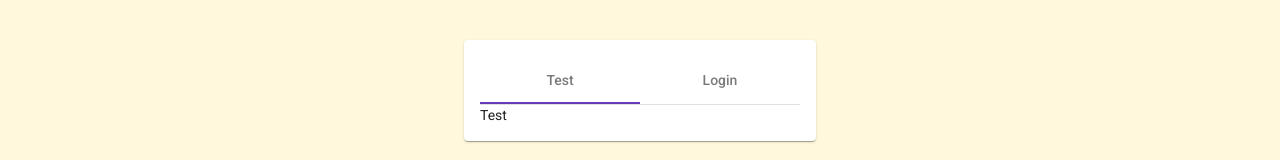
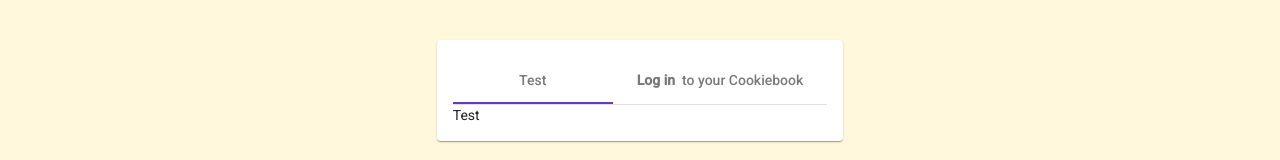
Before and after one commit to MyCookieBook/CookieBookFE, an Angular app: page / in a window 1280 px wide. Shown: the part 535-695 px from the top of the page. Built offline with nearby package versions, Linux system fonts and the light colour scheme.

Commit message:
Change placeholders

```diff
--- a/src/app/login-data/login-data.component.html
+++ b/src/app/login-data/login-data.component.html
@@ -2,18 +2,21 @@
 <p>
   <mat-form-field hideRequiredMarker="true" floatLabel="auto">
     <mat-label>E-Mail</mat-label>
-    <input matInput required>
+    <input matInput placeholder="Enter your Mail address" required>
   </mat-form-field>
 </p>
 <p>
   <mat-form-field hideRequiredMarker="true" floatLabel="auto">
     <mat-label>Password</mat-label>
-    <input matInput [type]="hidePassword ? 'password' : 'text'">
-    <button mat-icon-button matSuffix (click)="hide = !hide" [attr.aria-label]="'Hide password'" [attr.aria-pressed]="hide">
-      <mat-icon>{{hide ? 'visibility_off' : 'visibility'}}</mat-icon>
+    <input matInput [type]="hidePassword ? 'password' : 'text'" placeholder="Enter your Password">
+    <button mat-icon-button
+            matSuffix (click)="hidePassword = !hidePassword"
+            [attr.aria-label]="'Hide password'"
+            [attr.aria-pressed]="hidePassword">
+      <mat-icon>{{hidePassword ? 'visibility_off' : 'visibility'}}</mat-icon>
     </button>
   </mat-form-field>
 </p>
 <div class="div-margin">
-  <button mat-raised-button color="primary">Login</button>
+  <button mat-raised-button color="primary">Log in</button>
 </div>
--- a/src/app/login-data/login-data.component.ts
+++ b/src/app/login-data/login-data.component.ts
@@ -1,4 +1,5 @@
 import { Component, OnInit } from '@angular/core';
+import {MatIconModule} from '@angular/material/icon';
 
 @Component({
   selector: 'app-login-data',
--- a/src/app/login-page/login-page.component.html
+++ b/src/app/login-page/login-page.component.html
@@ -20,7 +20,7 @@
           Test
         </mat-tab>
         <mat-tab>
-          <ng-template mat-tab-label>Login</ng-template>
+          <ng-template mat-tab-label><b>Log in</b> &nbsp; to your Cookiebook</ng-template>
           <app-login-data></app-login-data>
         </mat-tab>
       </mat-tab-group>
```
